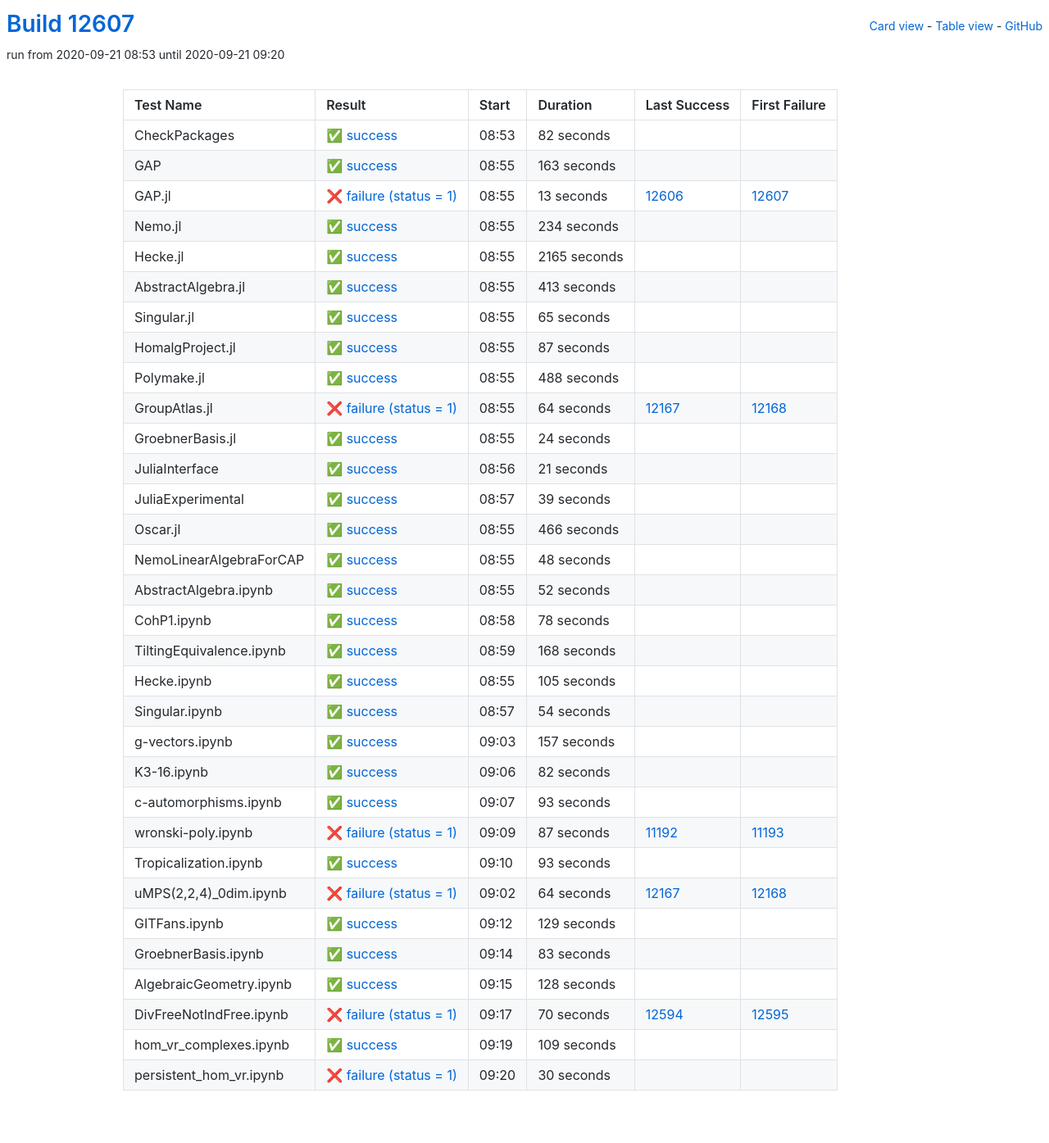
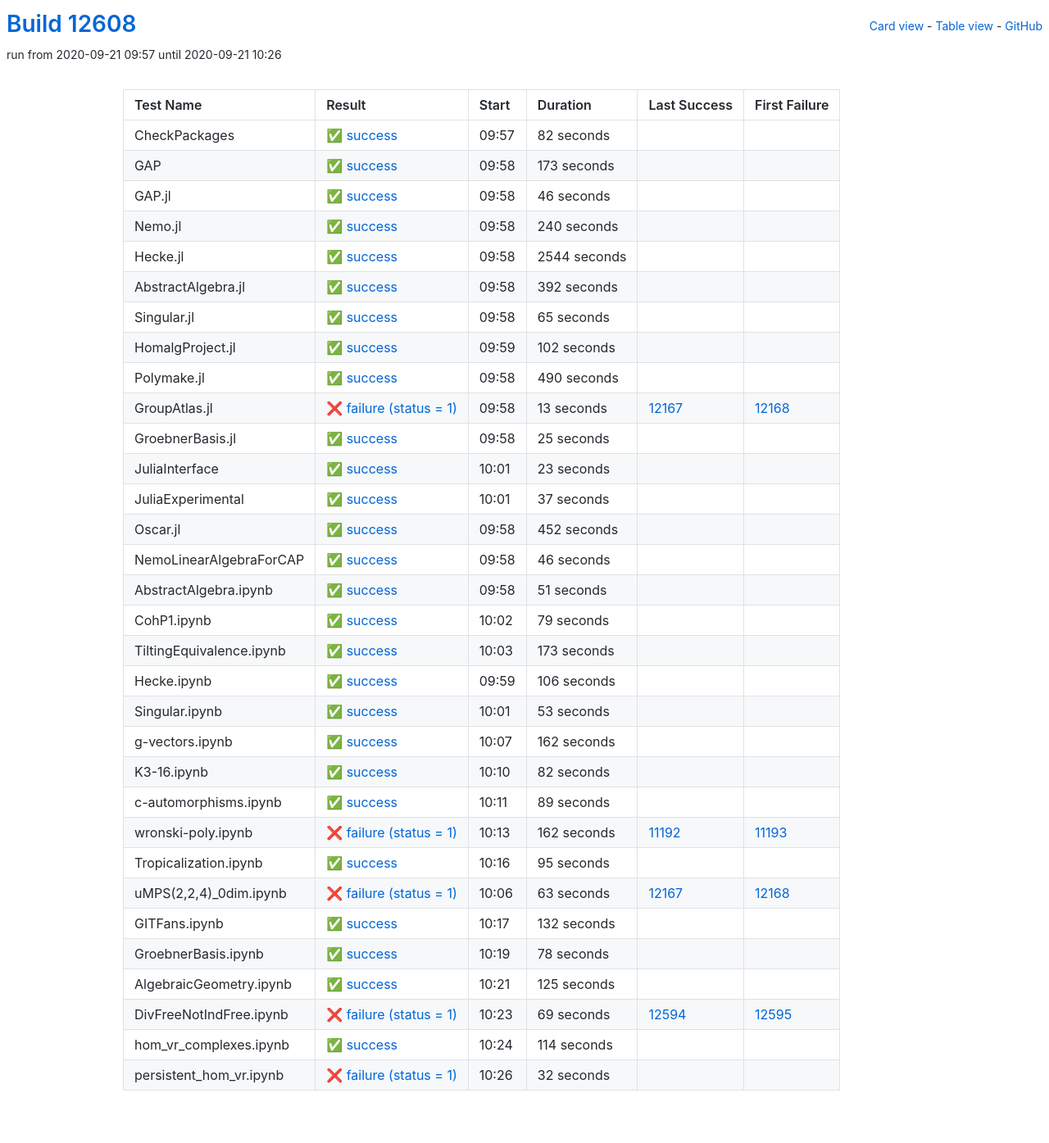
Before and after one commit to oscar-system/oscar-ci-status, a Jekyll site: the page built from table.html, in a window 1280 px wide. Shown: the whole page at 82% size. Built offline with Jekyll 4.4.1, drawn with Linux system fonts in a browser that asks for light colours.

Commit message:
Build #12608

```diff
--- a/_data/ci.yml
+++ b/_data/ci.yml
@@ -1,6 +1,6 @@
 ---
-build: 12607
-build_url: https://oscarci.mathematik.uni-kl.de/job/oscar/12607/
+build: 12608
+build_url: https://oscarci.mathematik.uni-kl.de/job/oscar/12608/
 job: oscar
 organization: oscar-system
 repo: oscar-ci-status
@@ -8,8 +8,8 @@
 tests:
 - name: CheckPackages
   id: checkpackages
-  log: https://oscarci.mathematik.uni-kl.de/job/oscar/12607/artifact/logs/build-12607/CheckPackages.log
-  start: 2020-09-21 08:53
+  log: https://oscarci.mathematik.uni-kl.de/job/oscar/12608/artifact/logs/build-12608/CheckPackages.log
+  start: 2020-09-21 09:57
   success: true
   exitcode: 0
   status: success
@@ -20,68 +20,68 @@
   first_failure_url:
 - name: GAP
   id: gap
-  log: https://oscarci.mathematik.uni-kl.de/job/oscar/12607/artifact/logs/build-12607/GAP.log
-  start: 2020-09-21 08:55
+  log: https://oscarci.mathematik.uni-kl.de/job/oscar/12608/artifact/logs/build-12608/GAP.log
+  start: 2020-09-21 09:58
   success: true
   exitcode: 0
   status: success
-  duration: 163
+  duration: 173
   last_success: false
   last_success_url:
   first_failure: false
   first_failure_url:
 - name: GAP.jl
   id: gap-jl
-  log: https://oscarci.mathematik.uni-kl.de/job/oscar/12607/artifact/logs/build-12607/GAP.jl.log
-  start: 2020-09-21 08:55
-  success: false
-  exitcode: 1
-  status: failure
-  duration: 13
-  last_success: 12606
-  last_success_url: https://oscarci.mathematik.uni-kl.de/job/oscar/12606/
-  first_failure: 12607
-  first_failure_url: https://oscarci.mathematik.uni-kl.de/job/oscar/12607/
-- name: Nemo.jl
-  id: nemo-jl
-  log: https://oscarci.mathematik.uni-kl.de/job/oscar/12607/artifact/logs/build-12607/Nemo.jl.log
-  start: 2020-09-21 08:55
+  log: https://oscarci.mathematik.uni-kl.de/job/oscar/12608/artifact/logs/build-12608/GAP.jl.log
+  start: 2020-09-21 09:58
   success: true
   exitcode: 0
   status: success
-  duration: 234
+  duration: 46
+  last_success: false
+  last_success_url:
+  first_failure: false
+  first_failure_url:
+- name: Nemo.jl
+  id: nemo-jl
+  log: https://oscarci.mathematik.uni-kl.de/job/oscar/12608/artifact/logs/build-12608/Nemo.jl.log
+  start: 2020-09-21 09:58
+  success: true
+  exitcode: 0
+  status: success
+  duration: 240
   last_success: false
   last_success_url:
   first_failure: false
   first_failure_url:
 - name: Hecke.jl
   id: hecke-jl
-  log: https://oscarci.mathematik.uni-kl.de/job/oscar/12607/artifact/logs/build-12607/Hecke.jl.log
-  start: 2020-09-21 08:55
+  log: https://oscarci.mathematik.uni-kl.de/job/oscar/12608/artifact/logs/build-12608/Hecke.jl.log
+  start: 2020-09-21 09:58
   success: true
   exitcode: 0
   status: success
-  duration: 2165
+  duration: 2544
   last_success: false
   last_success_url:
   first_failure: false
   first_failure_url:
 - name: AbstractAlgebra.jl
   id: abstractalgebra-jl
-  log: https://oscarci.mathematik.uni-kl.de/job/oscar/12607/artifact/logs/build-12607/AbstractAlgebra.jl.log
-  start: 2020-09-21 08:55
+  log: https://oscarci.mathematik.uni-kl.de/job/oscar/12608/artifact/logs/build-12608/AbstractAlgebra.jl.log
+  start: 2020-09-21 09:58
   success: true
   exitcode: 0
   status: success
-  duration: 413
+  duration: 392
   last_success: false
   last_success_url:
   first_failure: false
   first_failure_url:
 - name: Singular.jl
   id: singular-jl
-  log: https://oscarci.mathematik.uni-kl.de/job/oscar/12607/artifact/logs/build-12607/Singular.jl.log
-  start: 2020-09-21 08:55
+  log: https://oscarci.mathematik.uni-kl.de/job/oscar/12608/artifact/logs/build-12608/Singular.jl.log
+  start: 2020-09-21 09:58
   success: true
   exitcode: 0
   status: success
@@ -92,176 +92,176 @@
   first_failure_url:
 - name: HomalgProject.jl
   id: homalgproject-jl
-  log: https://oscarci.mathematik.uni-kl.de/job/oscar/12607/artifact/logs/build-12607/HomalgProject.jl.log
-  start: 2020-09-21 08:55
+  log: https://oscarci.mathematik.uni-kl.de/job/oscar/12608/artifact/logs/build-12608/HomalgProject.jl.log
+  start: 2020-09-21 09:59
   success: true
   exitcode: 0
   status: success
-  duration: 87
+  duration: 102
   last_success: false
   last_success_url:
   first_failure: false
   first_failure_url:
 - name: Polymake.jl
   id: polymake-jl
-  log: https://oscarci.mathematik.uni-kl.de/job/oscar/12607/artifact/logs/build-12607/Polymake.jl.log
-  start: 2020-09-21 08:55
+  log: https://oscarci.mathematik.uni-kl.de/job/oscar/12608/artifact/logs/build-12608/Polymake.jl.log
+  start: 2020-09-21 09:58
   success: true
   exitcode: 0
   status: success
-  duration: 488
+  duration: 490
   last_success: false
   last_success_url:
   first_failure: false
   first_failure_url:
 - name: GroupAtlas.jl
   id: groupatlas-jl
-  log: https://oscarci.mathematik.uni-kl.de/job/oscar/12607/artifact/logs/build-12607/GroupAtlas.jl.log
-  start: 2020-09-21 08:55
+  log: https://oscarci.mathematik.uni-kl.de/job/oscar/12608/artifact/logs/build-12608/GroupAtlas.jl.log
+  start: 2020-09-21 09:58
   success: false
   exitcode: 1
   status: failure
-  duration: 64
+  duration: 13
   last_success: 12167
   last_success_url: https://oscarci.mathematik.uni-kl.de/job/oscar/12167/
   first_failure: 12168
   first_failure_url: https://oscarci.mathematik.uni-kl.de/job/oscar/12168/
 - name: GroebnerBasis.jl
   id: groebnerbasis-jl
-  log: https://oscarci.mathematik.uni-kl.de/job/oscar/12607/artifact/logs/build-12607/GroebnerBasis.jl.log
-  start: 2020-09-21 08:55
+  log: https://oscarci.mathematik.uni-kl.de/job/oscar/12608/artifact/logs/build-12608/GroebnerBasis.jl.log
+  start: 2020-09-21 09:58
   success: true
   exitcode: 0
   status: success
-  duration: 24
+  duration: 25
   last_success: false
   last_success_url:
   first_failure: false
   first_failure_url:
 - name: JuliaInterface
   id: juliainterface
-  log: https://oscarci.mathematik.uni-kl.de/job/oscar/12607/artifact/logs/build-12607/JuliaInterface.log
-  start: 2020-09-21 08:56
+  log: https://oscarci.mathematik.uni-kl.de/job/oscar/12608/artifact/logs/build-12608/JuliaInterface.log
+  start: 2020-09-21 10:01
   success: true
   exitcode: 0
   status: success
-  duration: 21
+  duration: 23
   last_success: false
   last_success_url:
   first_failure: false
   first_failure_url:
 - name: JuliaExperimental
   id: juliaexperimental
-  log: https://oscarci.mathematik.uni-kl.de/job/oscar/12607/artifact/logs/build-12607/JuliaExperimental.log
-  start: 2020-09-21 08:57
+  log: https://oscarci.mathematik.uni-kl.de/job/oscar/12608/artifact/logs/build-12608/JuliaExperimental.log
+  start: 2020-09-21 10:01
   success: true
   exitcode: 0
   status: success
-  duration: 39
+  duration: 37
   last_success: false
   last_success_url:
   first_failure: false
   first_failure_url:
 - name: Oscar.jl
   id: oscar-jl
-  log: https://oscarci.mathematik.uni-kl.de/job/oscar/12607/artifact/logs/build-12607/Oscar.jl.log
-  start: 2020-09-21 08:55
+  log: https://oscarci.mathematik.uni-kl.de/job/oscar/12608/artifact/logs/build-12608/Oscar.jl.log
+  start: 2020-09-21 09:58
   success: true
   exitcode: 0
   status: success
-  duration: 466
+  duration: 452
   last_success: false
   last_success_url:
   first_failure: false
   first_failure_url:
 - name: NemoLinearAlgebraForCAP
   id: nemolinearalgebraforcap
-  log: https://oscarci.mathematik.uni-kl.de/job/oscar/12607/artifact/logs/build-12607/NemoLinearAlgebraForCAP.log
-  start: 2020-09-21 08:55
+  log: https://oscarci.mathematik.uni-kl.de/job/oscar/12608/artifact/logs/build-12608/NemoLinearAlgebraForCAP.log
+  start: 2020-09-21 09:58
   success: true
   exitcode: 0
   status: success
-  duration: 48
+  duration: 46
   last_success: false
   last_success_url:
   first_failure: false
   first_failure_url:
 - name: AbstractAlgebra.ipynb
   id: abstractalgebra-ipynb
-  log: https://oscarci.mathematik.uni-kl.de/job/oscar/12607/artifact/logs/build-12607/AbstractAlgebra.ipynb.log
-  start: 2020-09-21 08:55
+  log: https://oscarci.mathematik.uni-kl.de/job/oscar/12608/artifact/logs/build-12608/AbstractAlgebra.ipynb.log
+  start: 2020-09-21 09:58
   success: true
   exitcode: 0
   status: success
-  duration: 52
+  duration: 51
   last_success: false
   last_success_url:
   first_failure: false
   first_failure_url:
 - name: CohP1.ipynb
   id: cohp1-ipynb
-  log: https://oscarci.mathematik.uni-kl.de/job/oscar/12607/artifact/logs/build-12607/CohP1.ipynb.log
-  start: 2020-09-21 08:58
+  log: https://oscarci.mathematik.uni-kl.de/job/oscar/12608/artifact/logs/build-12608/CohP1.ipynb.log
+  start: 2020-09-21 10:02
   success: true
   exitcode: 0
   status: success
-  duration: 78
+  duration: 79
   last_success: false
   last_success_url:
   first_failure: false
   first_failure_url:
 - name: TiltingEquivalence.ipynb
   id: tiltingequivalence-ipynb
-  log: https://oscarci.mathematik.uni-kl.de/job/oscar/12607/artifact/logs/build-12607/TiltingEquivalence.ipynb.log
-  start: 2020-09-21 08:59
+  log: https://oscarci.mathematik.uni-kl.de/job/oscar/12608/artifact/logs/build-12608/TiltingEquivalence.ipynb.log
+  start: 2020-09-21 10:03
   success: true
   exitcode: 0
   status: success
-  duration: 168
+  duration: 173
   last_success: false
   last_success_url:
   first_failure: false
   first_failure_url:
 - name: Hecke.ipynb
   id: hecke-ipynb
-  log: https://oscarci.mathematik.uni-kl.de/job/oscar/12607/artifact/logs/build-12607/Hecke.ipynb.log
-  start: 2020-09-21 08:55
+  log: https://oscarci.mathematik.uni-kl.de/job/oscar/12608/artifact/logs/build-12608/Hecke.ipynb.log
+  start: 2020-09-21 09:59
   success: true
   exitcode: 0
   status: success
-  duration: 105
+  duration: 106
   last_success: false
   last_success_url:
   first_failure: false
   first_failure_url:
 - name: Singular.ipynb
   id: singular-ipynb
-  log: https://oscarci.mathematik.uni-kl.de/job/oscar/12607/artifact/logs/build-12607/Singular.ipynb.log
-  start: 2020-09-21 08:57
+  log: https://oscarci.mathematik.uni-kl.de/job/oscar/12608/artifact/logs/build-12608/Singular.ipynb.log
+  start: 2020-09-21 10:01
   success: true
   exitcode: 0
   status: success
-  duration: 54
+  duration: 53
   last_success: false
   last_success_url:
   first_failure: false
   first_failure_url:
 - name: g-vectors.ipynb
   id: g-vectors-ipynb
-  log: https://oscarci.mathematik.uni-kl.de/job/oscar/12607/artifact/logs/build-12607/g-vectors.ipynb.log
-  start: 2020-09-21 09:03
+  log: https://oscarci.mathematik.uni-kl.de/job/oscar/12608/artifact/logs/build-12608/g-vectors.ipynb.log
+  start: 2020-09-21 10:07
   success: true
   exitcode: 0
   status: success
-  duration: 157
+  duration: 162
   last_success: false
   last_success_url:
   first_failure: false
   first_failure_url:
 - name: K3-16.ipynb
   id: k3-16-ipynb
-  log: https://oscarci.mathematik.uni-kl.de/job/oscar/12607/artifact/logs/build-12607/K3-16.ipynb.log
-  start: 2020-09-21 09:06
+  log: https://oscarci.mathematik.uni-kl.de/job/oscar/12608/artifact/logs/build-12608/K3-16.ipynb.log
+  start: 2020-09-21 10:10
   success: true
   exitcode: 0
   status: success
@@ -272,120 +272,120 @@
   first_failure_url:
 - name: c-automorphisms.ipynb
   id: c-automorphisms-ipynb
-  log: https://oscarci.mathematik.uni-kl.de/job/oscar/12607/artifact/logs/build-12607/c-automorphisms.ipynb.log
-  start: 2020-09-21 09:07
+  log: https://oscarci.mathematik.uni-kl.de/job/oscar/12608/artifact/logs/build-12608/c-automorphisms.ipynb.log
+  start: 2020-09-21 10:11
   success: true
   exitcode: 0
   status: success
-  duration: 93
+  duration: 89
   last_success: false
   last_success_url:
   first_failure: false
   first_failure_url:
 - name: wronski-poly.ipynb
   id: wronski-poly-ipynb
-  log: https://oscarci.mathematik.uni-kl.de/job/oscar/12607/artifact/logs/build-12607/wronski-poly.ipynb.log
-  start: 2020-09-21 09:09
+  log: https://oscarci.mathematik.uni-kl.de/job/oscar/12608/artifact/logs/build-12608/wronski-poly.ipynb.log
+  start: 2020-09-21 10:13
   success: false
   exitcode: 1
   status: failure
-  duration: 87
+  duration: 162
   last_success: 11192
   last_success_url: https://oscarci.mathematik.uni-kl.de/job/oscar/11192/
   first_failure: 11193
   first_failure_url: https://oscarci.mathematik.uni-kl.de/job/oscar/11193/
 - name: Tropicalization.ipynb
   id: tropicalization-ipynb
-  log: https://oscarci.mathematik.uni-kl.de/job/oscar/12607/artifact/logs/build-12607/Tropicalization.ipynb.log
-  start: 2020-09-21 09:10
+  log: https://oscarci.mathematik.uni-kl.de/job/oscar/12608/artifact/logs/build-12608/Tropicalization.ipynb.log
+  start: 2020-09-21 10:16
   success: true
   exitcode: 0
   status: success
-  duration: 93
+  duration: 95
   last_success: false
   last_success_url:
   first_failure: false
   first_failure_url:
 - name: uMPS(2,2,4)_0dim.ipynb
   id: umps-2-2-4-0dim-ipynb
-  log: https://oscarci.mathematik.uni-kl.de/job/oscar/12607/artifact/logs/build-12607/uMPS-2-2-4-_0dim.ipynb.log
-  start: 2020-09-21 09:02
+  log: https://oscarci.mathematik.uni-kl.de/job/oscar/12608/artifact/logs/build-12608/uMPS-2-2-4-_0dim.ipynb.log
+  start: 2020-09-21 10:06
   success: false
   exitcode: 1
   status: failure
-  duration: 64
+  duration: 63
   last_success: 12167
   last_success_url: https://oscarci.mathematik.uni-kl.de/job/oscar/12167/
   first_failure: 12168
   first_failure_url: https://oscarci.mathematik.uni-kl.de/job/oscar/12168/
 - name: GITFans.ipynb
   id: gitfans-ipynb
-  log: https://oscarci.mathematik.uni-kl.de/job/oscar/12607/artifact/logs/build-12607/GITFans.ipynb.log
-  start: 2020-09-21 09:12
+  log: https://oscarci.mathematik.uni-kl.de/job/oscar/12608/artifact/logs/build-12608/GITFans.ipynb.log
+  start: 2020-09-21 10:17
   success: true
   exitcode: 0
   status: success
-  duration: 129
+  duration: 132
   last_success: false
   last_success_url:
   first_failure: false
   first_failure_url:
 - name: GroebnerBasis.ipynb
   id: groebnerbasis-ipynb
-  log: https://oscarci.mathematik.uni-kl.de/job/oscar/12607/artifact/logs/build-12607/GroebnerBasis.ipynb.log
-  start: 2020-09-21 09:14
+  log: https://oscarci.mathematik.uni-kl.de/job/oscar/12608/artifact/logs/build-12608/GroebnerBasis.ipynb.log
+  start: 2020-09-21 10:19
   success: true
   exitcode: 0
   status: success
-  duration: 83
+  duration: 78
   last_success: false
   last_success_url:
   first_failure: false
   first_failure_url:
 - name: AlgebraicGeometry.ipynb
   id: algebraicgeometry-ipynb
-  log: https://oscarci.mathematik.uni-kl.de/job/oscar/12607/artifact/logs/build-12607/AlgebraicGeometry.ipynb.log
-  start: 2020-09-21 09:15
+  log: https://oscarci.mathematik.uni-kl.de/job/oscar/12608/artifact/logs/build-12608/AlgebraicGeometry.ipynb.log
+  start: 2020-09-21 10:21
   success: true
   exitcode: 0
   status: success
-  duration: 128
+  duration: 125
   last_success: false
   last_success_url:
   first_failure: false
   first_failure_url:
 - name: DivFreeNotIndFree.ipynb
   id: divfreenotindfree-ipynb
-  log: https://oscarci.mathematik.uni-kl.de/job/oscar/12607/artifact/logs/build-12607/DivFreeNotIndFree.ipynb.log
-  start: 2020-09-21 09:17
+  log: https://oscarci.mathematik.uni-kl.de/job/oscar/12608/artifact/logs/build-12608/DivFreeNotIndFree.ipynb.log
+  start: 2020-09-21 10:23
   success: false
   exitcode: 1
   status: failure
-  duration: 70
+  duration: 69
   last_success: 12594
   last_success_url: https://oscarci.mathematik.uni-kl.de/job/oscar/12594/
   first_failure: 12595
   first_failure_url: https://oscarci.mathematik.uni-kl.de/job/oscar/12595/
 - name: hom_vr_complexes.ipynb
   id: hom-vr-complexes-ipynb
-  log: https://oscarci.mathematik.uni-kl.de/job/oscar/12607/artifact/logs/build-12607/hom_vr_complexes.ipynb.log
-  start: 2020-09-21 09:19
+  log: https://oscarci.mathematik.uni-kl.de/job/oscar/12608/artifact/logs/build-12608/hom_vr_complexes.ipynb.log
+  start: 2020-09-21 10:24
   success: true
   exitcode: 0
   status: success
-  duration: 109
+  duration: 114
   last_success: false
   last_success_url:
   first_failure: false
   first_failure_url:
 - name: persistent_hom_vr.ipynb
   id: persistent-hom-vr-ipynb
-  log: https://oscarci.mathematik.uni-kl.de/job/oscar/12607/artifact/logs/build-12607/persistent_hom_vr.ipynb.log
-  start: 2020-09-21 09:20
+  log: https://oscarci.mathematik.uni-kl.de/job/oscar/12608/artifact/logs/build-12608/persistent_hom_vr.ipynb.log
+  start: 2020-09-21 10:26
   success: false
   exitcode: 1
   status: failure
-  duration: 30
+  duration: 32
   last_success: false
   last_success_url:
   first_failure: false
```
Also changed, not shown: README.md.
